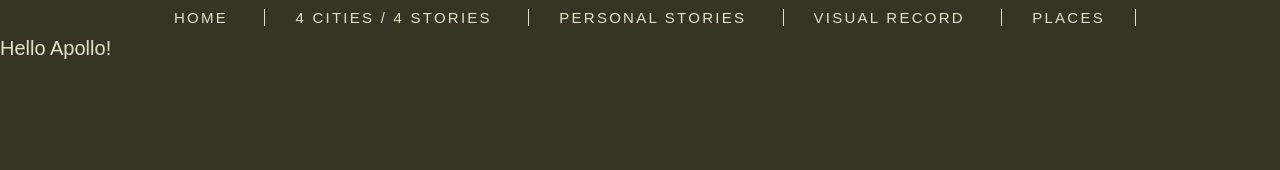
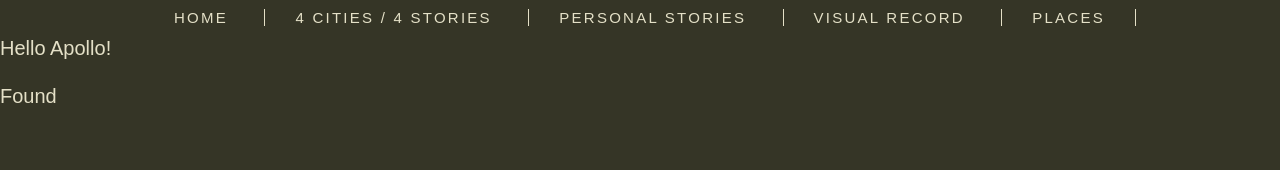
Before and after one commit to DigitalGizmo/pur-app-r, a React (Create React App) app: page /archive/visuals in a window 1280 px wide. Shown: the top 170 px of the page. Built offline with nearby package versions, Linux system fonts and the light colour scheme; no server answers; a web font is replaced by a local one.

Commit message:
mid muddling with apollo

```diff
--- a/src/components/App.js
+++ b/src/components/App.js
@@ -13,7 +13,9 @@ function App() {
           <li><a href="http://app.picturingurbanrenewal.org/places">Places</a></li>
         </ul>
       </nav>
-      <Outlet />
+      <Outlet
+        message="test message"
+      />
     </div>
   );
 }
--- a/src/components/archive/Visuals.js
+++ b/src/components/archive/Visuals.js
@@ -1,28 +1,55 @@
 import React from 'react';
-import {
-    ApolloClient,
-    InMemoryCache,
-    // ApolloProvider,
-    // useQuery,
-    gql
-} from "@apollo/client"
 
-  const client = new ApolloClient({
-    uri: 'http://admin.picturingurbanrenewal.org/archive/graphql/',
-    cache: new InMemoryCache()
-  });
 
-  client
-    .query({
-        query: gql `
-            query getImages {
-              all_images{
-                slug
-              }
-            }
-        `
-    })
-    .then(result => console.log(result.data.all_images));
+// import {
+//     // ApolloClient,
+//     // InMemoryCache,
+//     // ApolloProvider,
+//     useQuery,
+//     gql
+// } from "@apollo/client"
+
+// //   const client = new ApolloClient({
+// //     uri: 'http://admin.picturingurbanrenewal.org/archive/graphql/',
+// //     cache: new InMemoryCache()
+// //   });
+
+// const ALL_IMAGES = gql`
+//   query getImages {
+//     all_images {
+//       slug
+//     }
+//   }
+// `
+// const { loading, error, data } = useQuery(ALL_IMAGES);
+
+  // client
+  //   .query({
+  //       query: gql `
+  //           query getImages {
+  //             all_images{
+  //               slug
+  //             }
+  //           }
+  //       `
+  //   })
+  //   .then(result => console.log(result.data.all_images));
+
+// const Visuals = () => {
+
+//   const { loading, error, data } = useQuery(ALL_IMAGES);
+
+//   if (loading) return <p>Loading...</p>;
+//   if (error) return <p>Error :(</p>;
+
+//   return (
+//     <div>
+//       <p>Found { this.data.all_images.length} images</p>
+
+//     </div>
+//   );
+
+// }
 
 class Visuals extends React.Component {
 
@@ -30,6 +57,7 @@ class Visuals extends React.Component {
         return (
             <div>
                 <p>Hello Apollo!</p>
+                <p>Found </p>
             </div>
         );
     }
--- a/src/components/places/Newburgh.js
+++ b/src/components/places/Newburgh.js
@@ -1,5 +1,5 @@
 import React from 'react';
-import { Waypoint } from 'react-waypoint';
+// import { Waypoint } from 'react-waypoint';
 
 class Newburgh extends React.Component {
 
@@ -17,7 +17,10 @@ class Newburgh extends React.Component {
             <div id="image-sequence1" className="image-panel">
                 {/* image-1a */}
                 <div>
-                    <img src="http://dev.picturingurbanrenewal.org/prod-assets/places/newburgh/images/newburgh-aerial-1.jpg"/>
+                    <img
+                        src="http://dev.picturingurbanrenewal.org/prod-assets/places/newburgh/images/newburgh-aerial-1.jpg"
+                        alt="aerial view of Newburgh"
+                    />
                 </div>
             </div>{/*  /image-panel */}
 
--- a/src/index.js
+++ b/src/index.js
@@ -10,19 +10,36 @@ import Visuals from './components/archive/Visuals';
 import Home from './components/Home';
 // import reportWebVitals from './reportWebVitals';
 
+import {
+    ApolloClient,
+    InMemoryCache,
+    ApolloProvider,
+    // useQuery,
+    // gql
+} from "@apollo/client"
+
+const client = new ApolloClient({
+  uri: 'http://admin.picturingurbanrenewal.org/archive/graphql/',
+  cache: new InMemoryCache()
+});
+
+
+
 const rootElement = document.getElementById('root');
 
 render(
+  <ApolloProvider client={client}>
     <BrowserRouter>
       <Routes>
         <Route path="/" element={<App />}>
           <Route index element={<Home />} />
           <Route path="/people/haines-dauner" element={<PersonalStory />} />
+          <Route path="/archive/visuals" element={<Visuals />} />
           <Route path="/places/newburgh" element={<Newburgh />} />
-        <Route path="/archive/visuals" element={<Visuals />} />
         </Route>
       </Routes>
-  </BrowserRouter>,
+    </BrowserRouter>
+  </ApolloProvider>,
   rootElement
 );
 // If you want to start measuring performance in your app, pass a function
```
Lines whose indentation alone changed are shown as unchanged.
